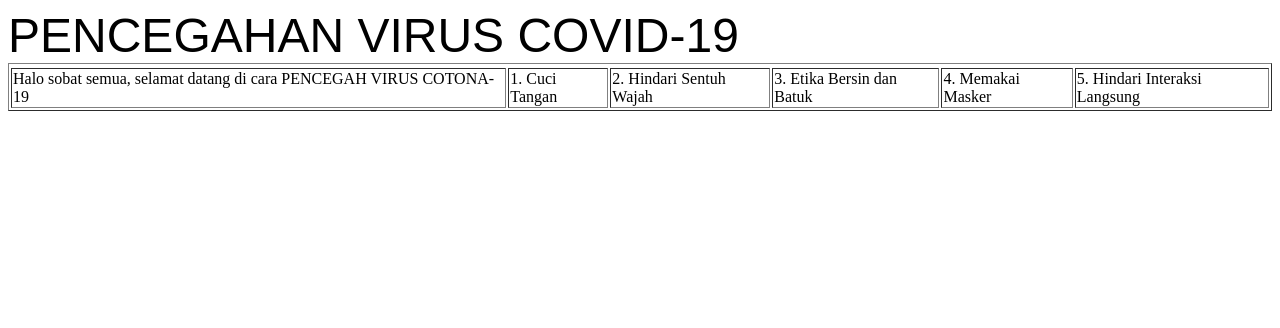
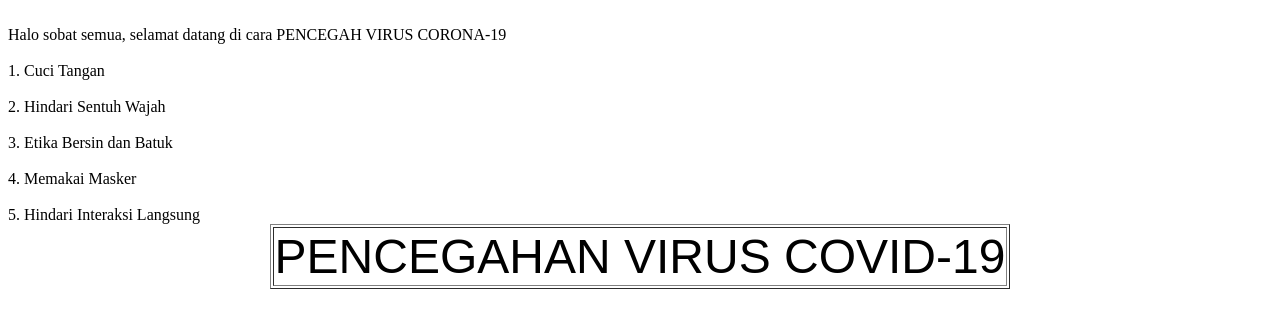
Before and after one commit to WiwitDwi/wiwitdwi.github.com, a plain HTML site: page index.html in a window 1280 px wide. Drawn offline with Linux system fonts and the light colour scheme.

Commit message:
Update index.html

```diff
--- a/index.html
+++ b/index.html
@@ -5,15 +5,16 @@
 <body>
 <table border="1" align="center">
 <tr>
+<td>
 <font size="16" face="Arial">PENCEGAHAN VIRUS COVID-19</font>
 </td>
 </tr>
-<td>Halo sobat semua, selamat datang di cara PENCEGAH VIRUS COTONA-19</td>
-<td>1. Cuci Tangan</td>
-<td>2. Hindari Sentuh Wajah</td>
-<td>3. Etika Bersin dan Batuk</td>
-<td>4. Memakai Masker</td>
-<td>5. Hindari Interaksi Langsung</td>
+<br>Halo sobat semua, selamat datang di cara PENCEGAH VIRUS CORONA-19</br>
+<br>1. Cuci Tangan</br>
+<br>2. Hindari Sentuh Wajah</br>
+<br>3. Etika Bersin dan Batuk</br>
+<br>4. Memakai Masker</br>
+<br>5. Hindari Interaksi Langsung</br>
 </table>
 </body>
 </html>
```
